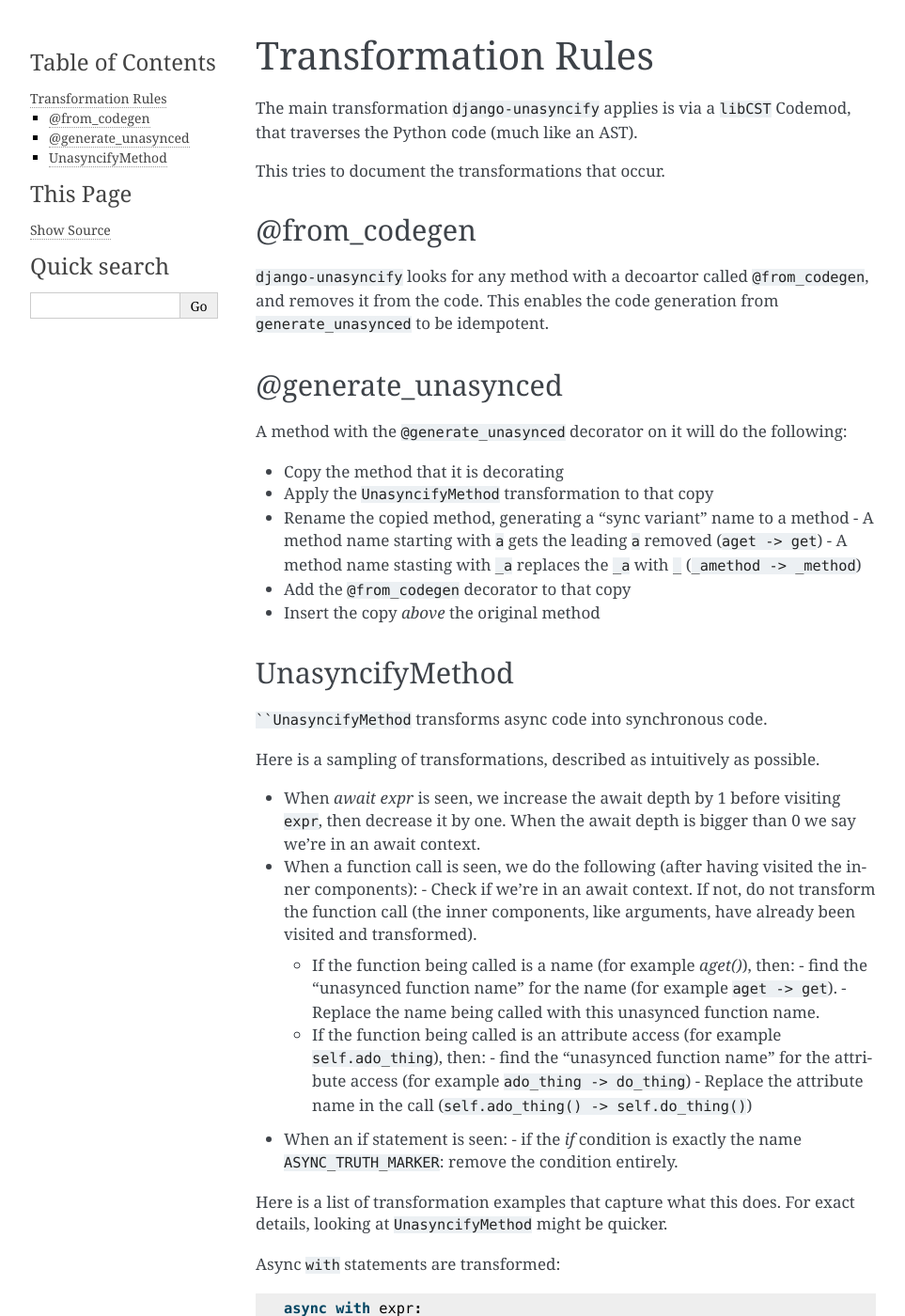
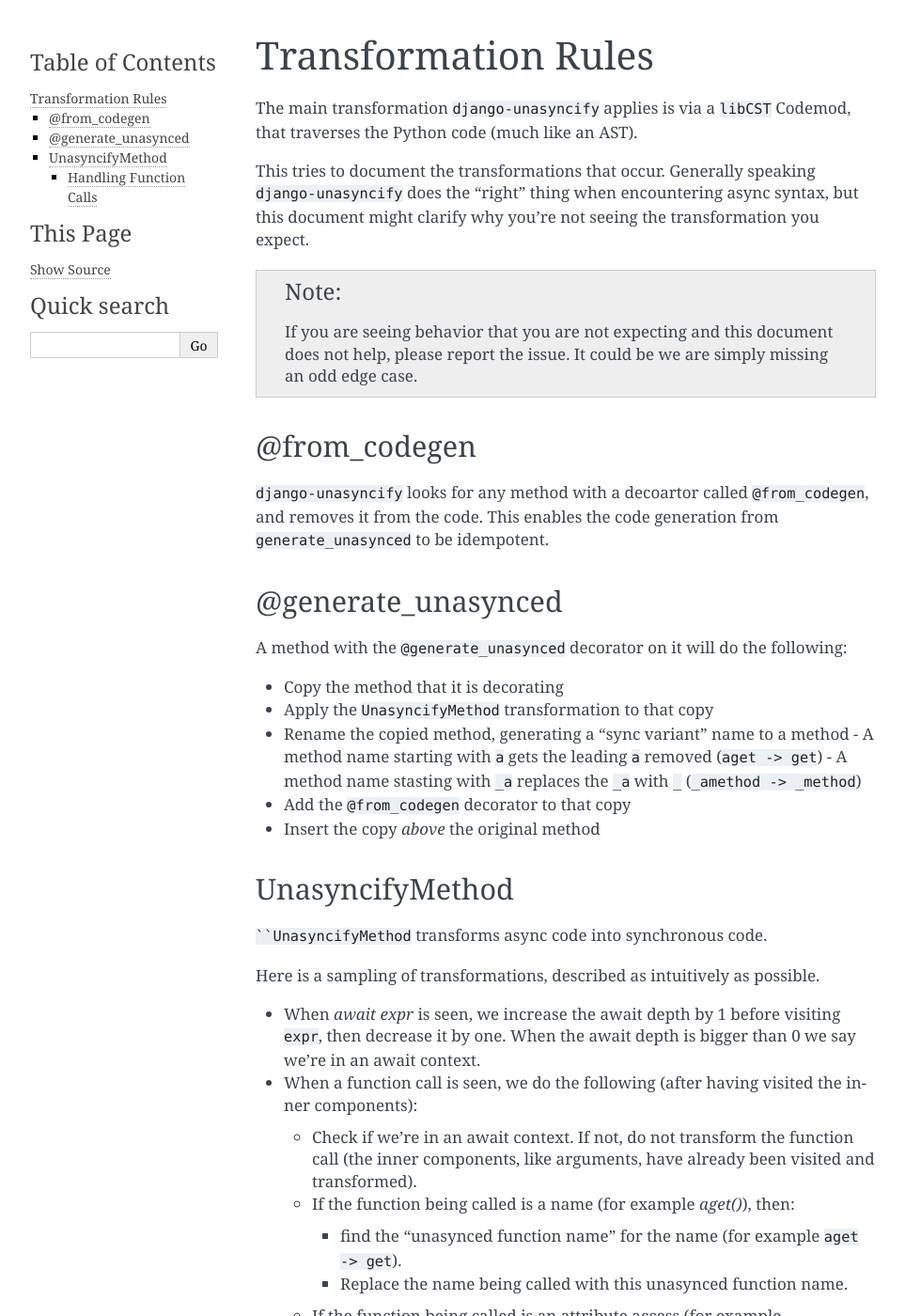
Before and after one commit to rtpg/django-unasyncify, a Sphinx documentation site: the page built from docs/transformation_rules.rst, in a window 1280 px wide and 1400 px high. Shown: the whole window at 94% size, without its empty margins (148-1111 px from the left). Built offline with Sphinx 7.4.7, drawn with Linux system fonts in a browser that asks for light colours; some of the changed text lies outside the part shown.

Commit message:
More doc cleanup

```diff
--- a/docs/configuration.rst
+++ b/docs/configuration.rst
@@ -76,4 +76,6 @@
   return self.connection.properties
 
 
-This renaming is different from the method renaming that happens in
+This renaming is meant for attribute accesses. Async method call renaming happens automatically based on the norm of "removing the ``a``", and you mostly shouldn't need this.
+
+See :ref:`naming-scheme` and :ref:`handling-function-calls` for details on how method renaming happens.
--- a/docs/transformation_rules.rst
+++ b/docs/transformation_rules.rst
@@ -3,7 +3,11 @@
 
 The main transformation ``django-unasyncify`` applies is via a ``libCST`` Codemod, that traverses the Python code (much like an AST).
 
-This tries to document the transformations that occur.
+This tries to document the transformations that occur. Generally speaking ``django-unasyncify`` does the "right" thing when encountering async syntax, but this document might clarify why you're not seeing the transformation you expect.
+
+.. note::
+
+   If you are seeing behavior that you are not expecting and this document does not help, please report the issue. It could be we are simply missing an odd edge case.
 
 @from_codegen
 -------------
@@ -35,11 +39,15 @@
 - When `await expr` is seen, we increase the await depth by 1 before visiting ``expr``, then decrease it by one. When the await depth is bigger than 0 we say we're in an await context.
 
 
+
 - When a function call is seen, we do the following (after having visited the inner components):
+
   - Check if we're in an await context. If not, do not transform the function call (the inner components, like arguments, have already been visited and transformed).
 
   - If the function being called is a name (for example `aget()`), then:
-    - find the "unasynced function name" for the name (for example ``aget -> get``).
+
+    - find the "unasynced function name" for the name
+      (for example ``aget -> get``).
     - Replace the name being called with this unasynced function name.
 
   - If the function being called is an attribute access (for example ``self.ado_thing``), then:
@@ -47,7 +55,7 @@
     - Replace the attribute name in the call (``self.ado_thing() -> self.do_thing()``)
 
 - When an if statement is seen:
-  - if the `if` condition is exactly the name ``ASYNC_TRUTH_MARKER``: remove the condition entirely.
+  - if the `if` condition is exactly the name ``IS_ASYNC``: remove the condition entirely.
 
 
 Here is a list of transformation examples that capture what this does. For exact details, looking at ``UnasyncifyMethod`` might be quicker.
@@ -80,11 +88,11 @@
 
   expr for elt in container
 
-``If`` statements have tricky handling. If the test condition is exactly ``ASYNC_TRUTH_MARKER``, we try to remove the associated branch (because we are unasyncifying, ``ASYNC_TRUTH_MARKER`` branches should always be ``False``).
+``If`` statements have tricky handling. If the test condition is exactly ``IS_ASYNC``, we try to remove the associated branch (because we are unasyncifying, ``IS_ASYNC`` branches should always be ``False``).
 
 Thus::
 
-  if ASYNC_TRUTH_MARKER:
+  if IS_ASYNC:
     body1
   else:
     body2
@@ -94,7 +102,7 @@
 
 But also::
 
-  if ASYNC_TRUTH_MARKER:
+  if IS_ASYNC:
     body1
   elif other_condition:
     body2
@@ -109,7 +117,12 @@
 
 
 
-To understand function calls, first we need to cover await depth.
+.. _handling-function-calls:
+
+Handling Function Calls
+^^^^^^^^^^^^^^^^^^^^^^^
+
+To understand how function calls are handled, first we need to cover await depth.
 
 We track how many "``await``'s deeps" we are while traversing the Python code::
 
@@ -202,7 +215,7 @@
 
 In the above example, it might be that you want ``self.connection.get()`` in your sync variant. In this situation the following can give you that result::
 
-  connection = self.aconnection if ASYNC_TRUTH_MARKER else self.connection
+  connection = self.aconnection if IS_ASYNC else self.connection
 
   result = await connection.aget()
 
@@ -213,9 +226,9 @@
 
 Bit of an awkward reality but how things are working.
 
-Finally, instances of ``ASYNC_TRUTH_MARKER`` as names get replaced with ``False``. ``ASYNC_TRUTH_MARKER`` itself has a value of ``True`` so it lets you do something like the following::
+Finally, instances of ``IS_ASYNC`` as names get replaced with ``False``. ``IS_ASYNC`` itself has a value of ``True`` so it lets you do something like the following::
 
-  log.info("Doing thing, async=%s", ASYNC_TRUTH_MARKER)
+  log.info("Doing thing, async=%s", IS_ASYNC)
 
   # Becomes
 
--- a/docs/usage_tips.rst
+++ b/docs/usage_tips.rst
@@ -3,6 +3,8 @@
 
 Here's an unordered set of tips you can use when working on this.
 
+
+.. _naming-scheme:
 
 Use the async/sync variant naming scheme
 ----------------------------------------
```
Also changed, not shown: other parts of docs/configuration.rst (+1 -1 lines), docs/index.rst (+12 -1 lines).
